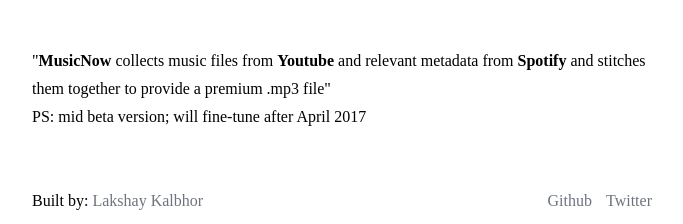
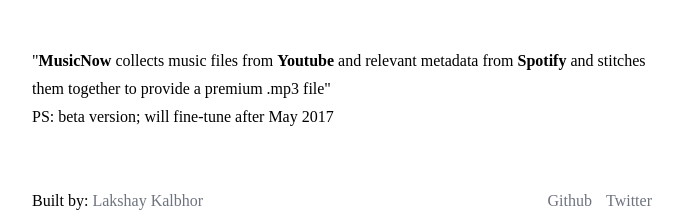
Before and after one commit to kalbhor/MusicSeize, a Flask app: page / in a window 1280 px wide. Shown: the part 573-797 px from the top of the page, without its empty margins (298-981 px from the left). Run offline with Flask 2, Linux system fonts and the light colour scheme; some libraries are stand-ins or nearby versions.

Commit message:
Updated musictools;

```diff
--- a/requirements.txt
+++ b/requirements.txt
@@ -7,7 +7,7 @@ gunicorn==19.6.0
 itsdangerous==0.24
 Jinja2==2.9.5
 MarkupSafe==0.23
-musictools==1.0.0
+musictools==1.0.1
 mutagen==1.36.2
 packaging==16.8
 pyparsing==2.1.10
@@ -15,4 +15,4 @@ requests==2.13.0
 six==1.10.0
 spotipy==2.4.4
 Werkzeug==0.11.15
-youtube-dl==2017.1.31
+youtube-dl==2017.2.1
--- a/templates/form_submit.html
+++ b/templates/form_submit.html
@@ -16,6 +16,6 @@
 </div>
 </div>
 <p style="font-weight: normal;">"<strong>MusicNow</strong> collects music files from <strong>Youtube</strong> and relevant metadata from <strong>Spotify</strong> and stitches them together to provide a premium .mp3 file"</p>
-<p>PS: mid beta version; will fine-tune after April 2017</p>
+<p>PS: beta version; will fine-tune after May 2017</p>
 <br><br>
 {% endblock %}
```
